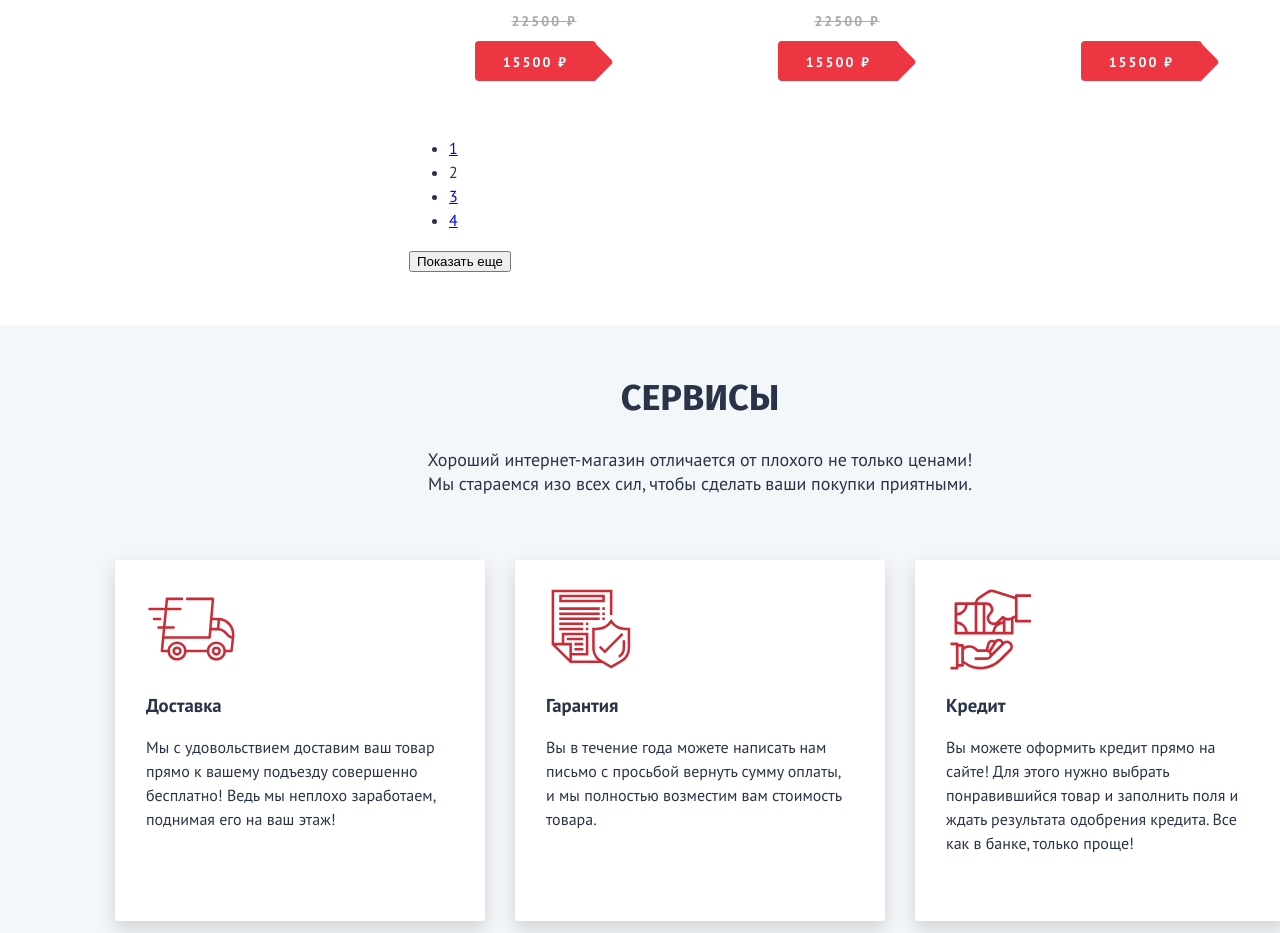
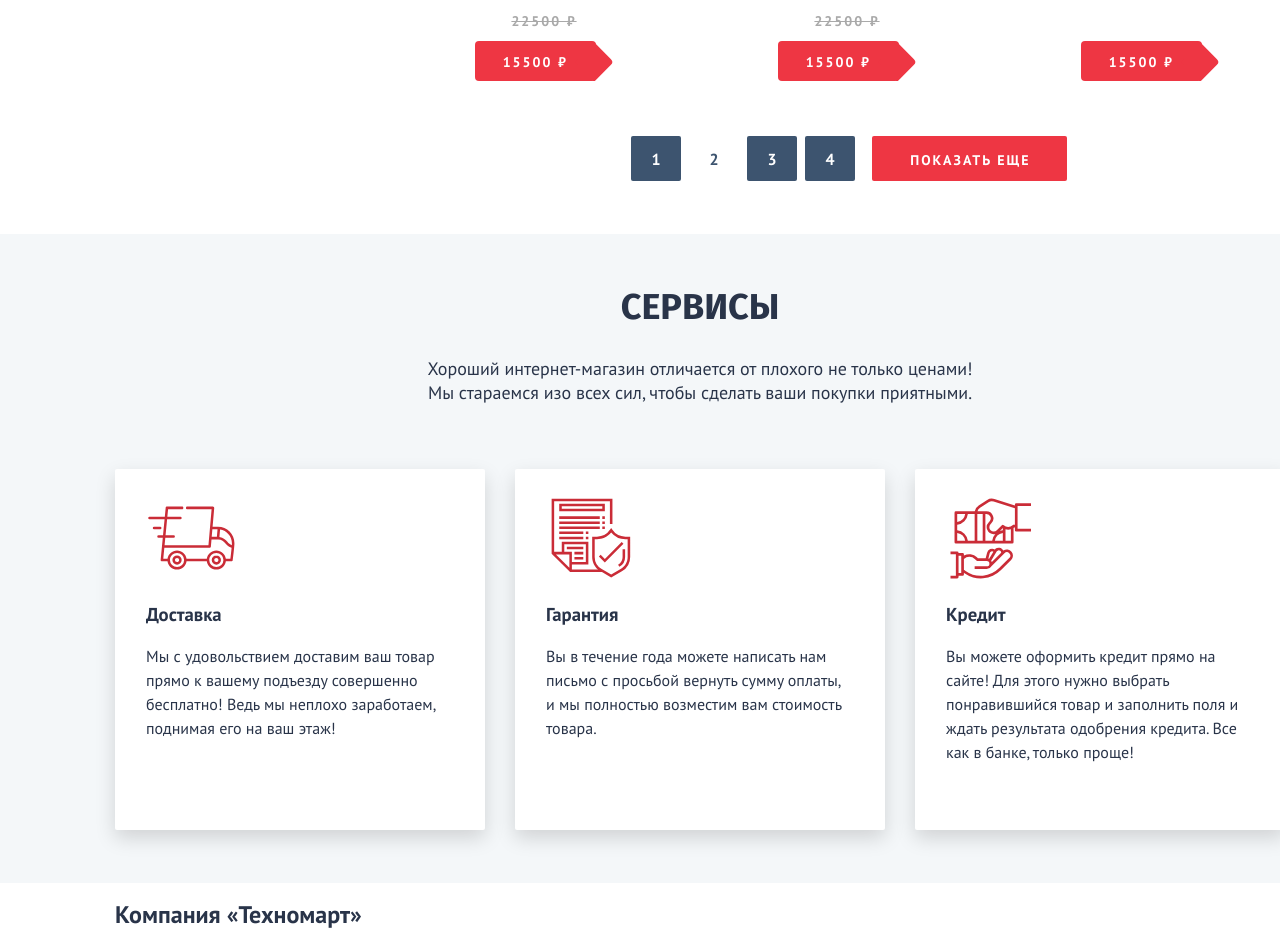
Before and after one commit to Elena-Ivashneva/2107255-technomart-35, a website: page index.html in a window 1280 px wide. Shown: the part 2123-3056 px from the top of the page. Drawn offline with Linux system fonts and the light colour scheme.

Commit message:
Добавляет верстку пагинации каталога

```diff
--- a/index.html
+++ b/index.html
@@ -432,7 +432,7 @@
 							</ul>
 
 							<div class="catalog-pagination">
-								<ul class="pagination-list">
+								<ul class="pagination-list reset-list">
 									<li class="pagination-item">
 										<a class="pagination-link" href="javascript:void(0)">1</a>
 									</li>
@@ -447,7 +447,7 @@
 									</li>
 								</ul>
 
-								<button class="pagination-show-more" type="button">Показать еще</button>
+								<button class="pagination-show-more button button-red text-button" type="button">Показать еще</button>
 							</div>
 						</div>
 					</div>
--- a/styles/styles.css
+++ b/styles/styles.css
@@ -970,6 +970,49 @@ body {
 	display: none;
 }
 
+.catalog-pagination {
+	display: flex;
+	align-items: flex-start;
+	margin-left: 222px;
+}
+
+.pagination-list {
+	display: flex;
+	flex-wrap: wrap;
+	gap: 8px;
+	max-width: 358px;
+	margin-right: 17px;
+}
+
+.pagination-link {
+	display: flex;
+	align-items: center;
+	justify-content: center;
+	min-width: 50px;
+	max-width: 63px;
+	min-height: 45px;
+	padding: 14px 8px;
+	font-weight: 700;
+	font-size: 16px;
+	line-height: 16px;
+	text-decoration: none;
+	color: #ffffff;
+	background-color: #3d546f;
+	border-radius: 2px;
+}
+
+.pagination-link.is-current {
+	color: #3d546f;
+	background-color: rgb(255 255 255 / 0);
+}
+
+.pagination-show-more {
+	min-width: 195px;
+	max-width: 220px;
+	padding: 14.5px 11px 12.5px 13px;
+	border-radius: 2px;
+}
+
 /* === Services === */
 
 .services {
```
Also changed, not shown: styles/styles.min.css.
